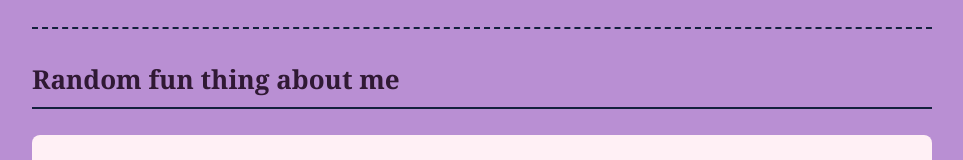
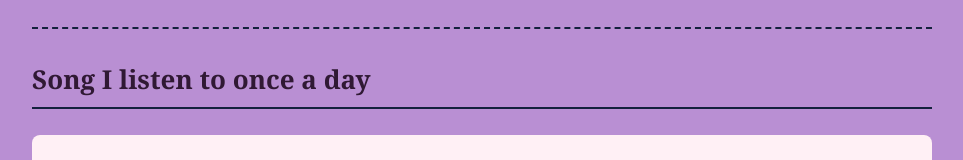
Before and after one commit to BriannaSolis03/my-website, a plain HTML site: page index.html in a window 1280 px wide. Shown: the part 1389-1549 px from the top of the page, without its empty margins (158-1121 px from the left). Drawn offline with Linux system fonts and the light colour scheme.

Commit message:
Update index.html

```diff
--- a/index.html
+++ b/index.html
@@ -78,7 +78,7 @@
   <!--YouTube videos: each one is an iframe.
       Tip for students: to add your own, go to YouTube > Share > Embed,
       and copy the FULL iframe tag.-->
-  <h3>Random fun thing about me</h3>
+  <h3>Song I listen to once a day</h3>
 
   <div class="video-grid">
 
```
